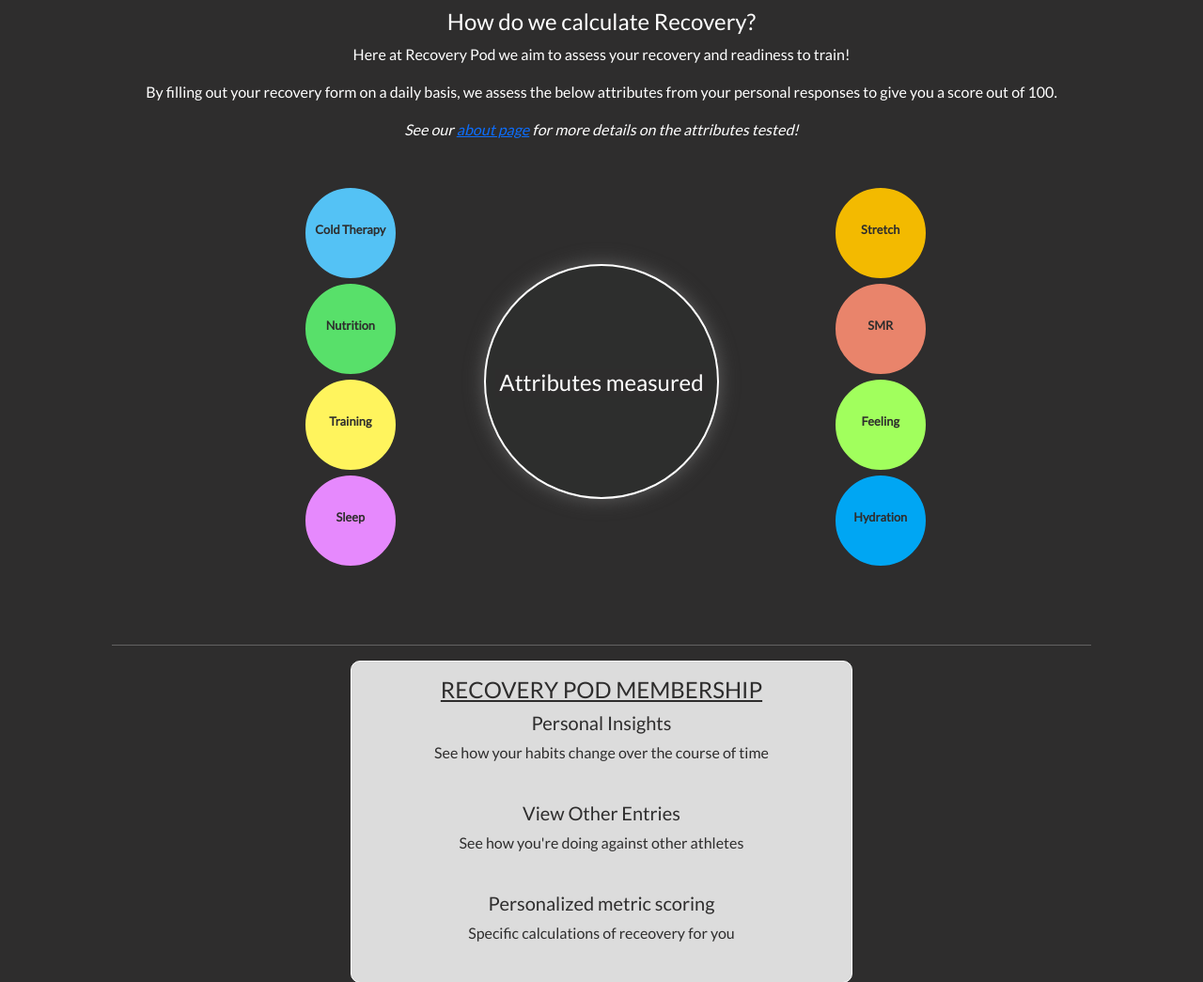
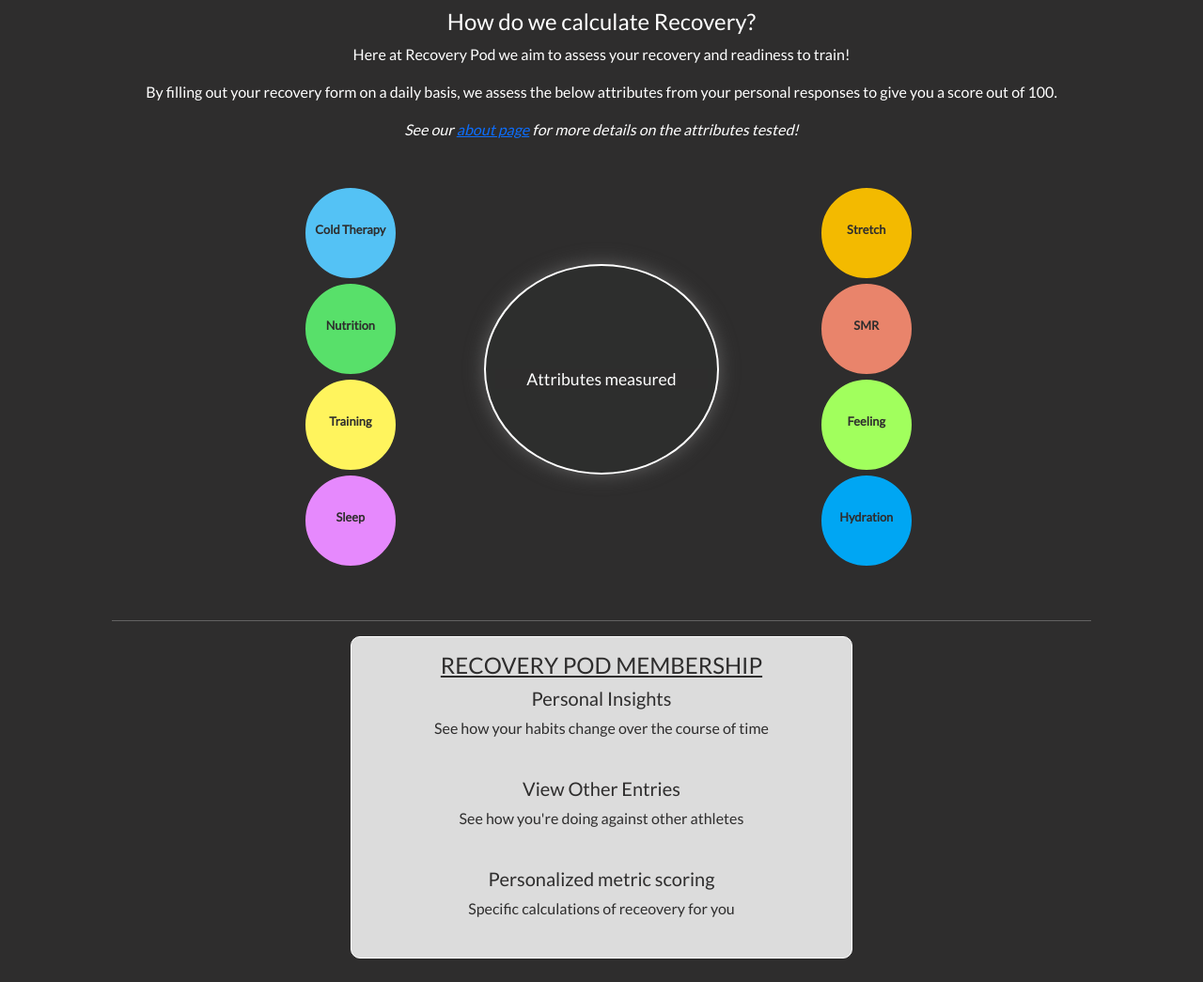
Before and after one commit to aryan008/recovery-pod, a Flask app: page / in a window 1280 px wide. Shown: the part 403-1448 px from the top of the page at 94% size. Run offline with Flask 2, Linux system fonts and the light colour scheme; data that the repository does not hold is empty; some libraries are stand-ins or nearby versions.

Commit message:
Style: Add media queries for 1300px to style.css

```diff
--- a/static/css/style.css
+++ b/static/css/style.css
@@ -336,3 +336,29 @@ footer {
 .form-warning-img {
     color: rgb(248, 240, 0);
 }
+
+/*---Responsive media screen size design implementation---*/
+@media only screen and (max-width:1300px) {
+    #home-page-circle {
+        height: 170px;
+
+    }
+
+    #home-page-circle h4 {
+        font-size: 1.1rem;
+    }
+
+    .right-div {
+        margin-left: 10px;
+    }
+
+    .featurette-image {
+        width: 18rem;
+        height: 18rem;
+    }
+
+
+    .attribute-importance {
+        font-size: .9rem;
+    }
+}
```
